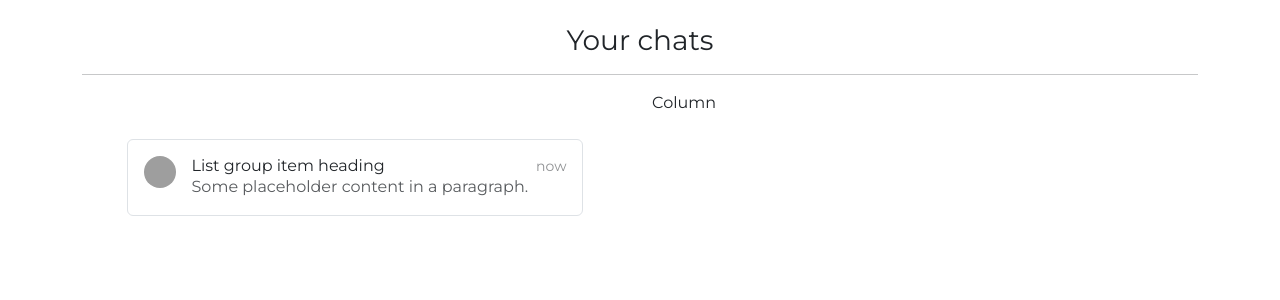
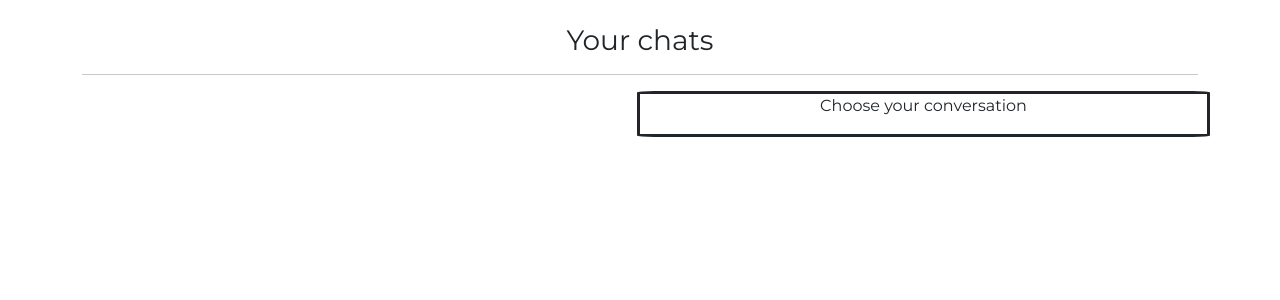
Before and after one commit to systenconti/sentichat, a Django app: template mysite/sentichat/templates/main.html in a window 1280 px wide. Shown: the part 73-373 px from the top of the page. Run offline with Django 5.2, Linux system fonts and the light colour scheme; the template is opened without the code that fills it, so the values that code supplies are empty; some libraries are stand-ins or nearby versions; grey boxes are pictures that could not be loaded.

Commit message:
Access user's conversations

```diff
--- a/mysite/mysite/settings.py
+++ b/mysite/mysite/settings.py
@@ -86,7 +86,7 @@ DATABASES = {
         'USER': 'postgres',
         'PASSWORD': env('DATABASE_PASSWORD'),
         'HOST': '127.0.0.1',
-        'PORT': '',
+        'PORT': '5433',
     }
 }
 
--- a/mysite/sentichat/static/stylesheet/application.css
+++ b/mysite/sentichat/static/stylesheet/application.css
@@ -1,7 +1,10 @@
+@import url('messages.css');
+
 @font-face {
     font-family: 'Montserrat';
     src: url('../fonts/Montserrat-Regular.ttf') format('truetype'),
 }
+
 body {
     font-family: 'Montserrat', sans-serif;
 }
--- /dev/null
+++ b/mysite/sentichat/static/stylesheet/messages.css
@@ -0,0 +1,4 @@
+.message-col {
+    border-style: solid;
+    border-radius: 3%;
+}
--- a/mysite/sentichat/templates/main.html
+++ b/mysite/sentichat/templates/main.html
@@ -9,23 +9,25 @@
 
 <div class="row">
     <div class="col">
+        {% for chatroom in chatrooms %}
             <div class="d-flex flex-column flex-md-row p-4 gap-4 py-md-5 align-items-center justify-content-center">
                 <div class="list-group">
                 <a href="#" class="list-group-item list-group-item-action d-flex gap-3 py-3" aria-current="true">
                     <img src="https://github.com/twbs.png" alt="twbs" width="32" height="32" class="rounded-circle flex-shrink-0">
                     <div class="d-flex gap-2 w-100 justify-content-between">
                     <div>
-                    <h6 class="mb-0">List group item heading</h6>
+                        <h6 class="mb-0">{{ chatroom.name }}</h6>
                         <p class="mb-0 opacity-75">Some placeholder content in a paragraph.</p>
                     </div>
-                  <small class="opacity-50 text-nowrap">now</small>
+                    <small class="opacity-50 text-nowrap">now (placeholder)</small>
                     </div>
                 </a>
                 </div>
             </div>
+          {% endfor %}
     </div>
-    <div class="col">
-      Column
+    <div class="col text-center message-col">
+      <p>Choose your conversation</p>
     </div>
 </div>
 {% endblock %}
```
Also changed, not shown: mysite/sentichat/views/main_view.py (+7 -1 lines). Lines whose indentation alone changed are shown as unchanged.
